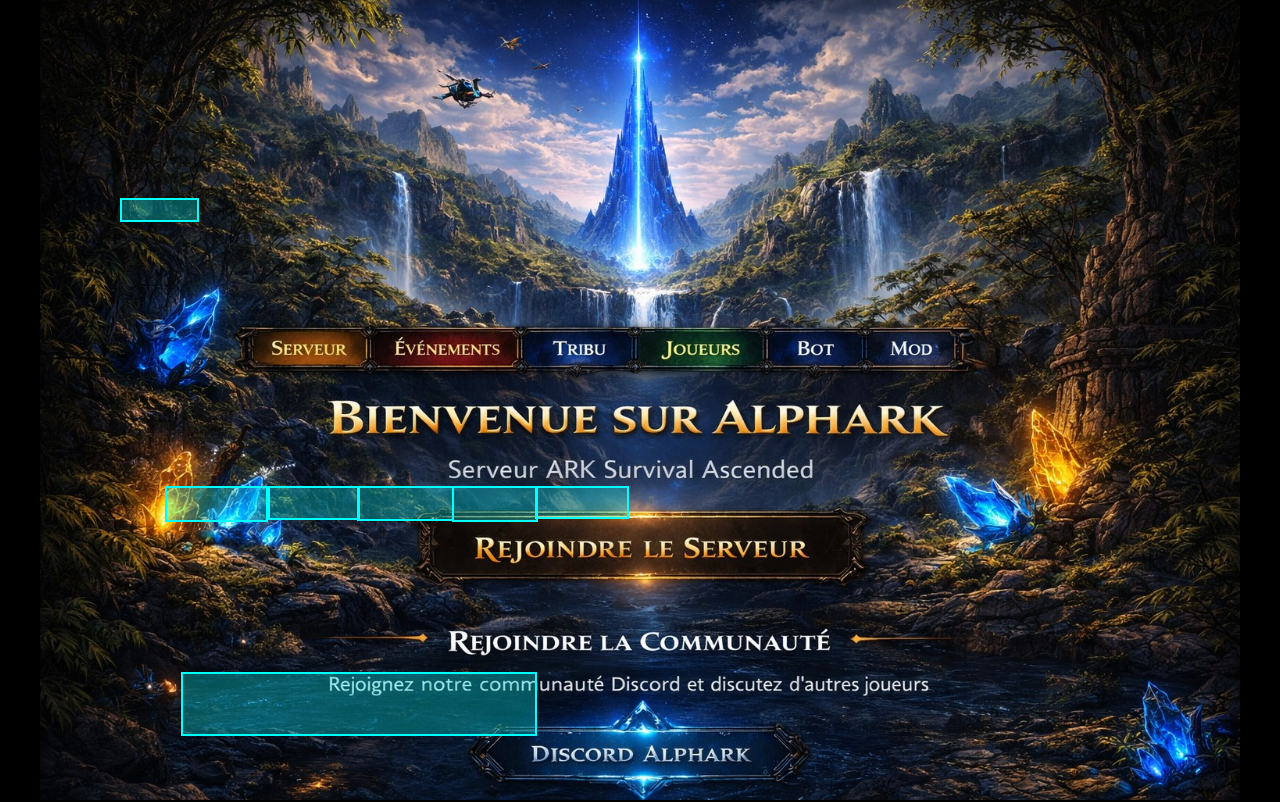
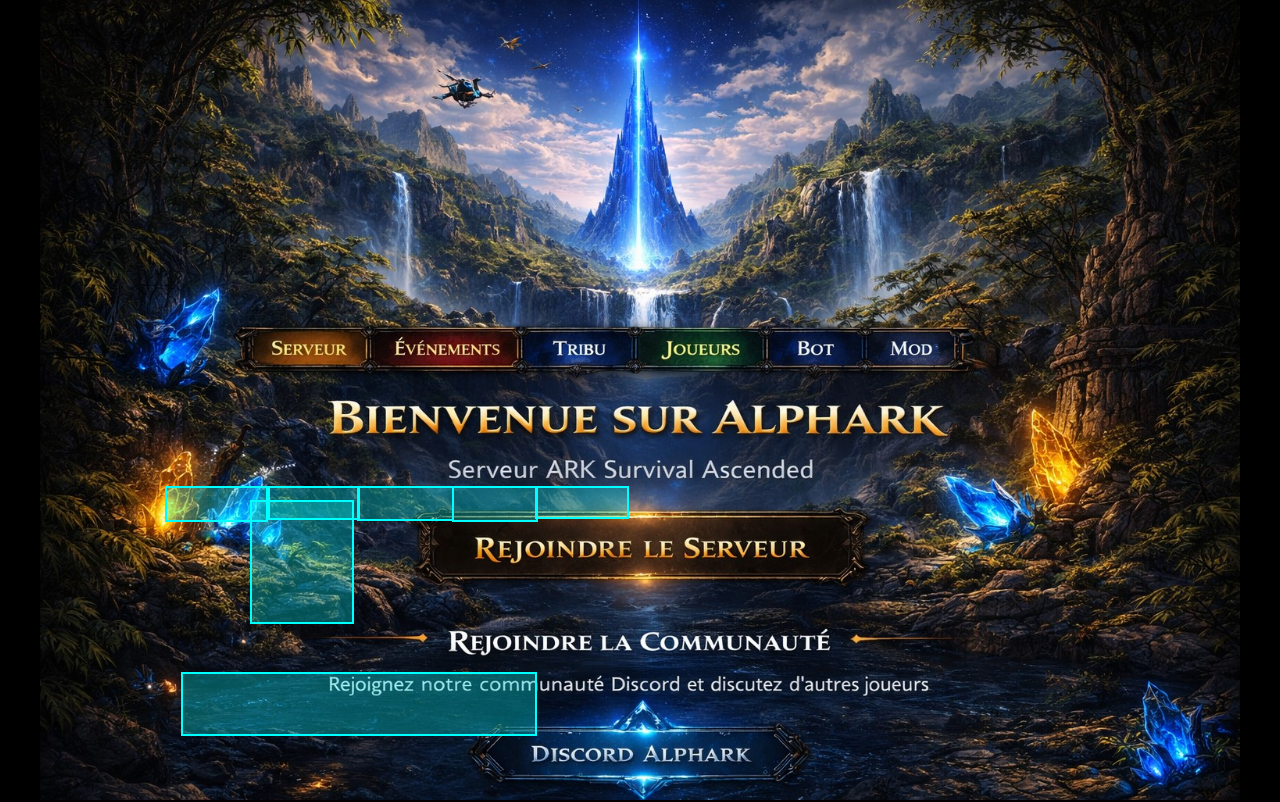
Before and after one commit to joyeuxmathieu/joyeuxmathieu.github.io, a plain HTML site: page index.html in a window 1280 px wide. Shown: the top 802 px of the page. Drawn offline with Linux system fonts and the light colour scheme.

Commit message:
Update style.css

```diff
--- a/style.css
+++ b/style.css
@@ -48,10 +48,10 @@ border:2px solid cyan;
 /* MENU */
 
 .serveur{
-top:198px;
-left:120px;
-width:75px;
-height:20px;
+top:500px;
+left:250px;
+width:100px;
+height:120px;
 }
 
 
```
